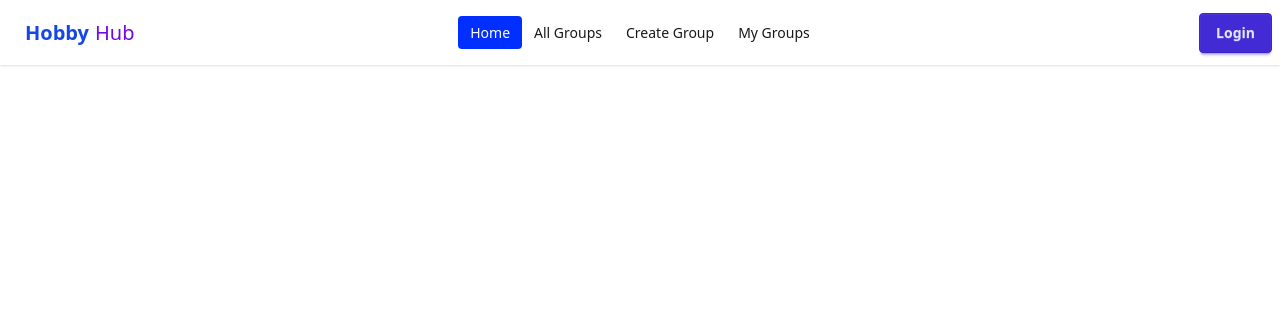
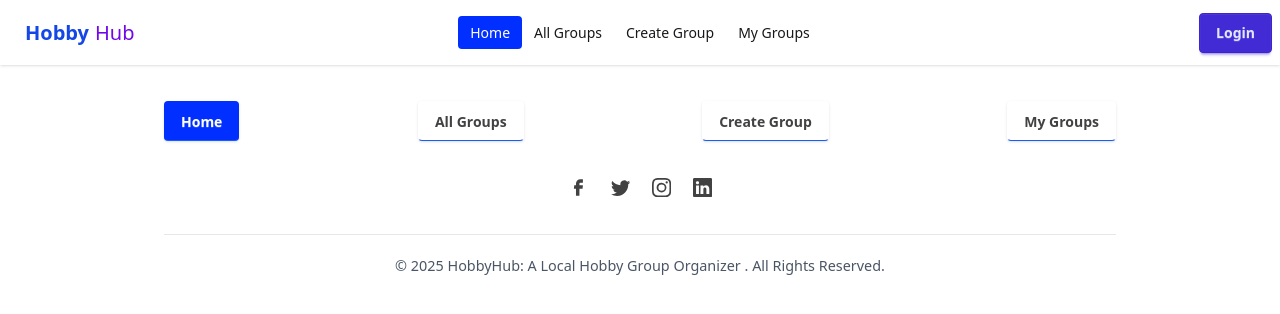
Before and after one commit to azijulhakimbd/HobbyHub-Client, a React (Vite) app: page / in a window 1280 px wide. Shown: the top 314 px of the page. Built offline with nearby package versions, Linux system fonts and the light colour scheme; no server answers.

Commit message:
Footer added

```diff
--- a/src/Components/Footer.jsx
+++ b/src/Components/Footer.jsx
@@ -1,11 +1,59 @@
-import React from 'react';
+import React from "react";
+import { BsInstagram, BsLinkedin, BsTwitter } from "react-icons/bs";
+import { CgFacebook } from "react-icons/cg";
+import { NavLink } from "react-router";
 
 const Footer = () => {
-    return (
-        <div>
+  return (
+    <div>
+      <footer className="bg-white boxShadow rounded-xl w-full p-6 md:p-9">
+        <div className="flex justify-center gap-[30px] flex-wrap w-full sm:px-32">
+          <div className="flex justify-center sm:justify-between gap-[30px] w-full flex-wrap">
+            <p className="text-[0.9rem] text-[#424242] hover:text-[#3B9DF8] cursor-pointer transition-all duration-200">
+              <NavLink className='border-b-blue-600 shadow btn btn-ghost' to={"/"}>Home</NavLink>
+            </p>
+            <p className="text-[0.9rem] text-[#424242] hover:text-[#3B9DF8] cursor-pointer transition-all duration-200">
+             <NavLink className='border-b-blue-600 shadow btn btn-ghost' to={"/allgroups"}>All Groups</NavLink>
+            </p>
+            <p className="text-[0.9rem] text-[#424242] hover:text-[#3B9DF8] cursor-pointer transition-all duration-200">
+             <NavLink className='border-b-blue-600 shadow btn btn-ghost' to={"/creategroup"}>Create Group</NavLink>
+            </p>
+            <p className="text-[0.9rem] text-[#424242] hover:text-[#3B9DF8] cursor-pointer transition-all duration-200">
+             <NavLink className='border-b-blue-600 shadow btn btn-ghost' to={"/mygroups"}>My Groups</NavLink>
+            </p>
+            {/* <p className="text-[0.9rem] text-[#424242] hover:text-[#3B9DF8] cursor-pointer transition-all duration-200">
+              Blog
+            </p>
+            <p className="text-[0.9rem] text-[#424242] hover:text-[#3B9DF8] cursor-pointer transition-all duration-200">
+              Contact Us
+            </p> */}
+          </div>
 
+          <div className="flex items-center flex-wrap gap-[10px] text-[#424242]">
+            <a href="https://www.facebook.com/AzijulHakimbd" className="text-[1.3rem] p-1.5 cursor-pointer rounded-full hover:text-white hover:bg-[#3B9DF8] transition-all duration-300">
+              <CgFacebook />
+            </a>
+            <a href="https://www.twitter.com/AzijulHakimbd" className="text-[1.2rem] p-1.5 cursor-pointer rounded-full hover:text-white hover:bg-[#3B9DF8] transition-all duration-300">
+              <BsTwitter />
+            </a>
+            <a href="https://www.instagram.com/AzijulHakimbd" className="text-[1.2rem] p-1.5 cursor-pointer rounded-full hover:text-white hover:bg-[#3B9DF8] transition-all duration-300">
+              <BsInstagram />
+            </a>
+            <a href="https://www.linkedin.com/in/AzijulHakimbd" className="text-[1.2rem] p-1.5 cursor-pointer rounded-full hover:text-white hover:bg-[#3B9DF8] transition-all duration-300">
+              <BsLinkedin />
+            </a>
+          </div>
+
+          <div className="border-t border-gray-200 pt-[20px] flex items-center w-full flex-wrap gap-[20px] justify-center">
+            <p className="text-[0.8rem] sm:text-[0.9rem] text-gray-600">
+              © 2025 HobbyHub: A Local Hobby Group Organizer . All Rights
+              Reserved.
+            </p>
+          </div>
         </div>
-    );
+      </footer>
+    </div>
+  );
 };
 
 export default Footer;
```
